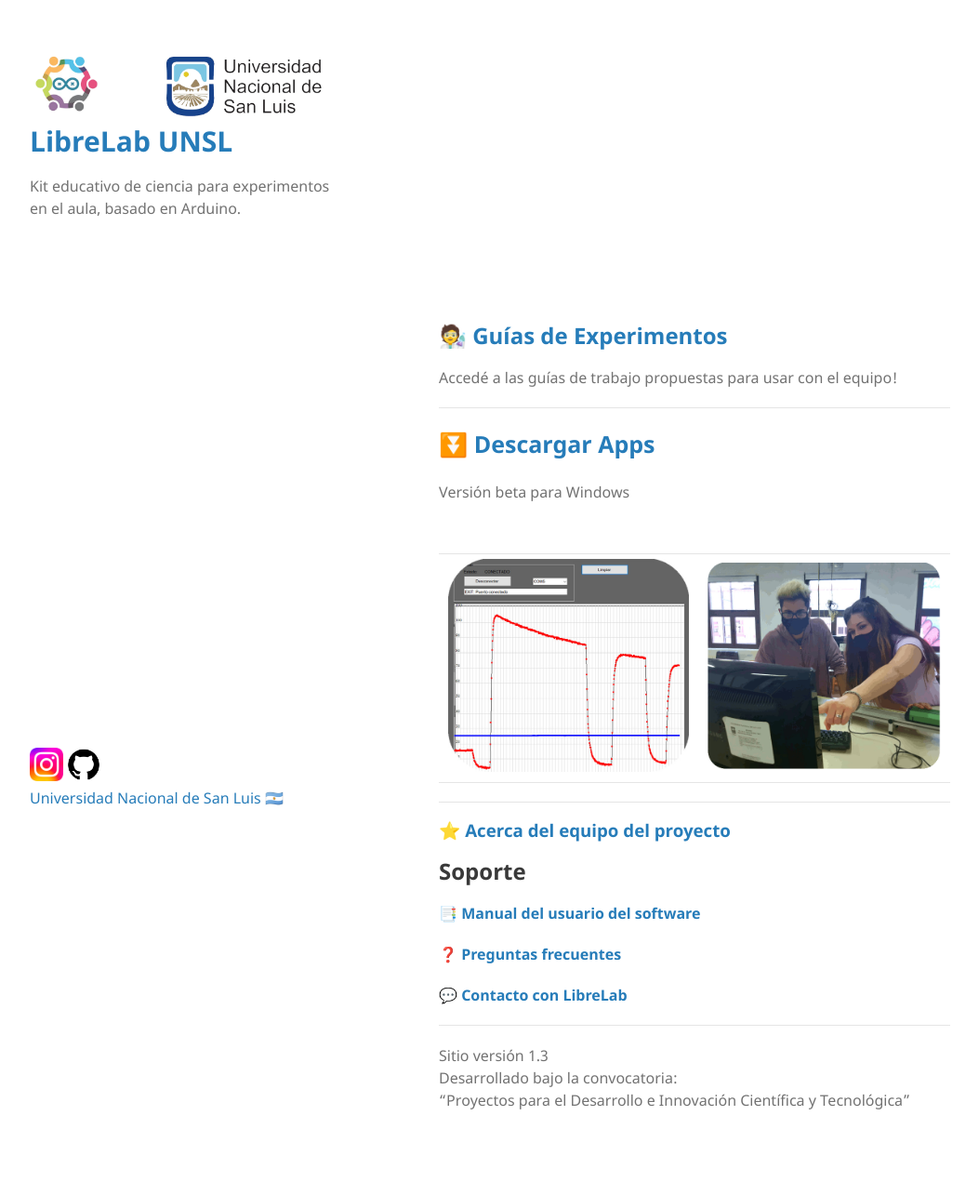
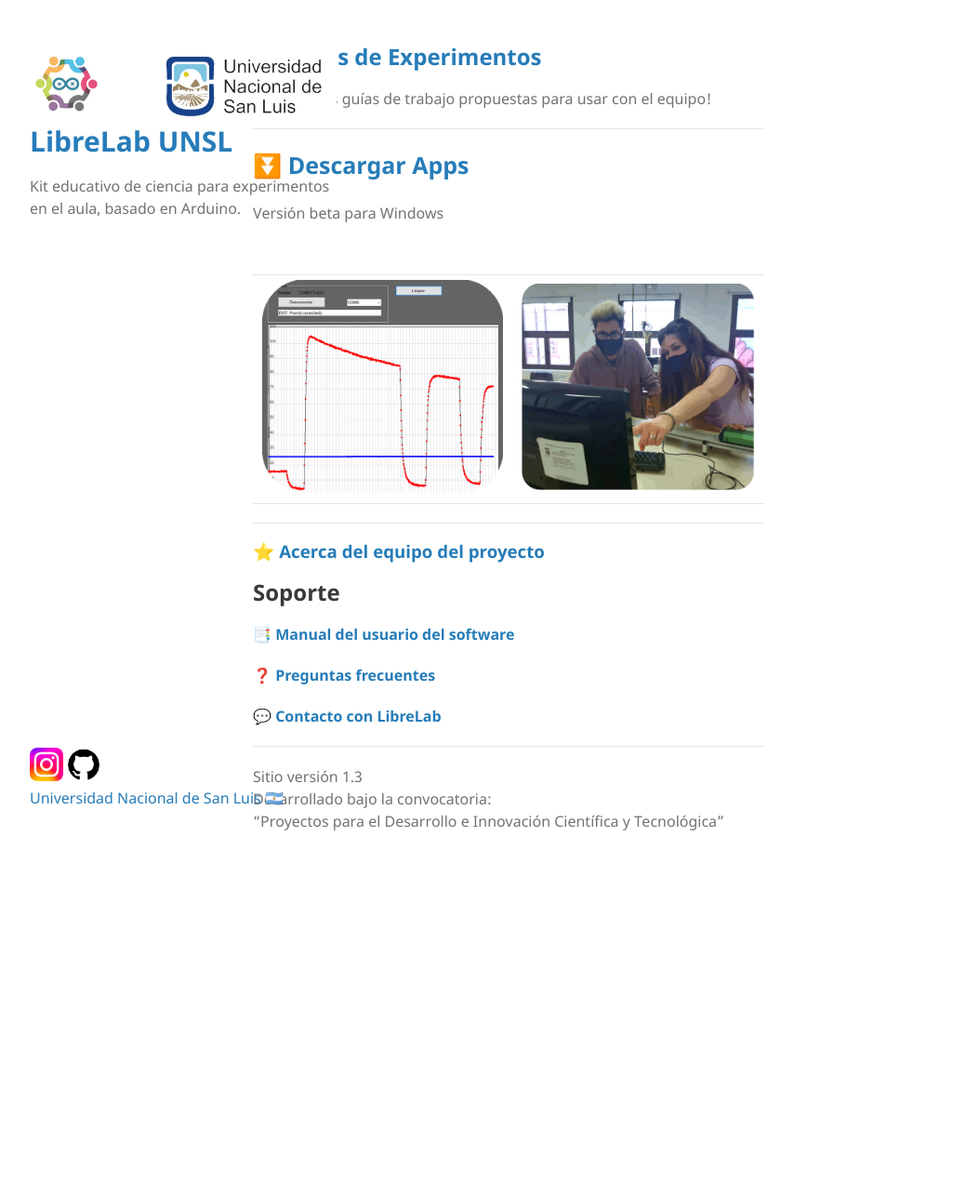
Before and after one commit to labunsl/labunsl.github.io, a Jekyll site: the page built from index.md, in a window 1280 px wide. Shown: the whole page at 93% size, without its empty margins (68-1121 px from the left). Built offline with Jekyll 4.4.1, drawn with Linux system fonts in a browser that asks for light colours; after the commit the page ends 985 px from its top, so only the background shows below that.

Commit message:
Update jekyll-theme-minimal.scss

```diff
--- a/_sass/jekyll-theme-minimal.scss
+++ b/_sass/jekyll-theme-minimal.scss
@@ -243,7 +243,7 @@
 @media print, screen and (max-width: 1400px) {
 	section {
     	 	width:550px;
-		margin: 300px 0 20px;
+		margin: 0 200px 20px;
 	}
 }
 
```
